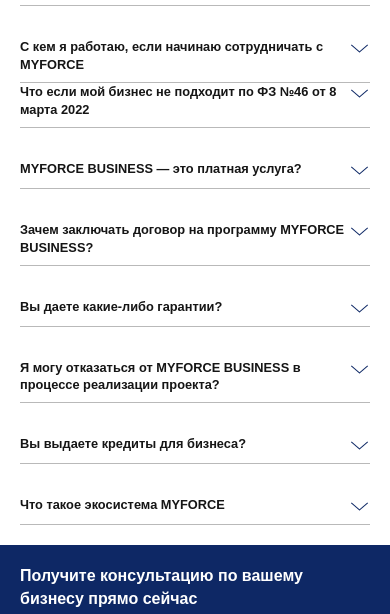
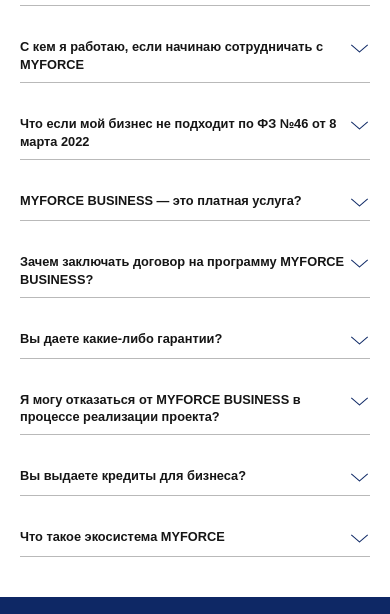
Before and after one commit to SergeyGramakov/Optimization, a plain HTML site: page index.html in a window 390 px wide. Shown: the part 10565-11179 px from the top of the page. Drawn offline with Linux system fonts and the light colour scheme.

Commit message:
adaptive fixes
added margin between columns in ask section

```diff
--- a/styles/main.css
+++ b/styles/main.css
@@ -1024,7 +1024,7 @@ a:focus {
 
 @media screen and (max-width: 768px) {
     .ask {
-        padding-bottom: 20px;
+        padding-bottom: 40px;
     }
 
     .say__item {
@@ -1038,6 +1038,10 @@ a:focus {
 
     .ask__body {
         flex-direction: column;
+    }
+
+    .ask__right {
+        margin-top: 32px;
     }
 
     .project__right {
```
